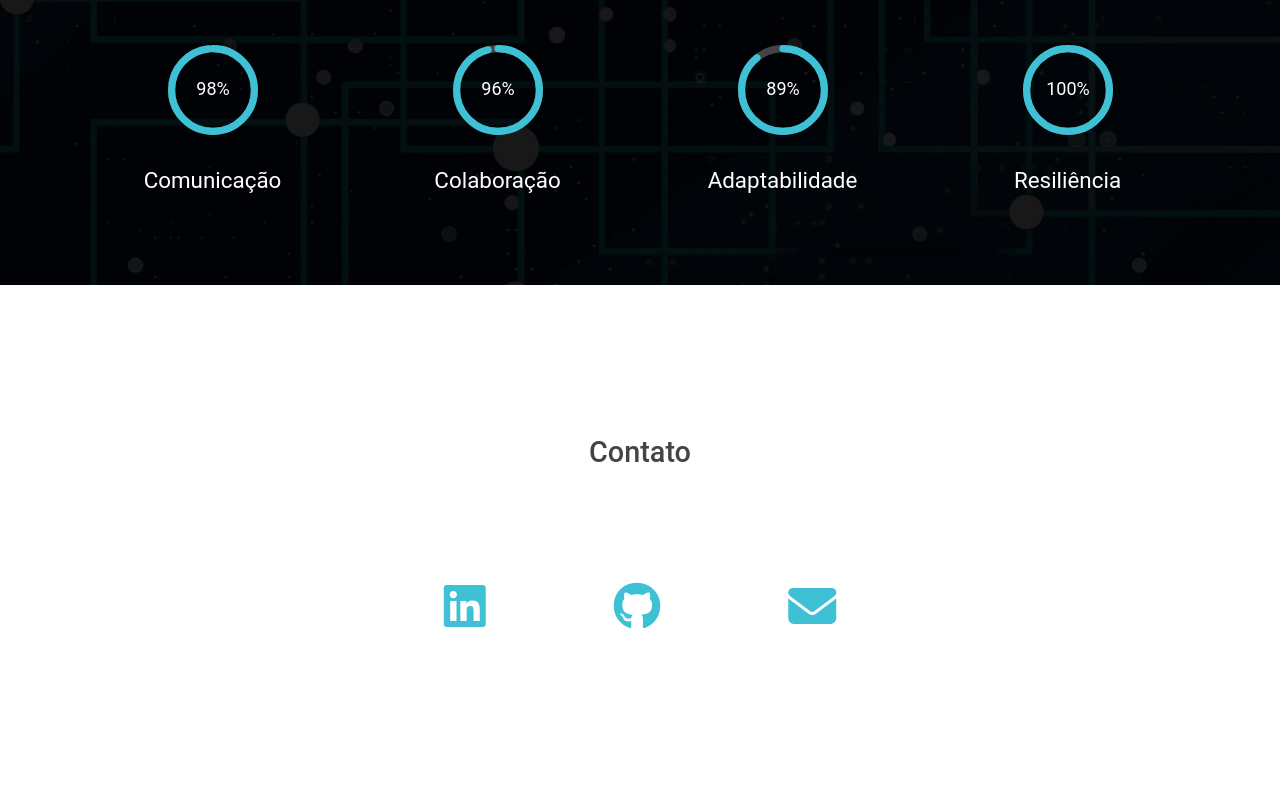
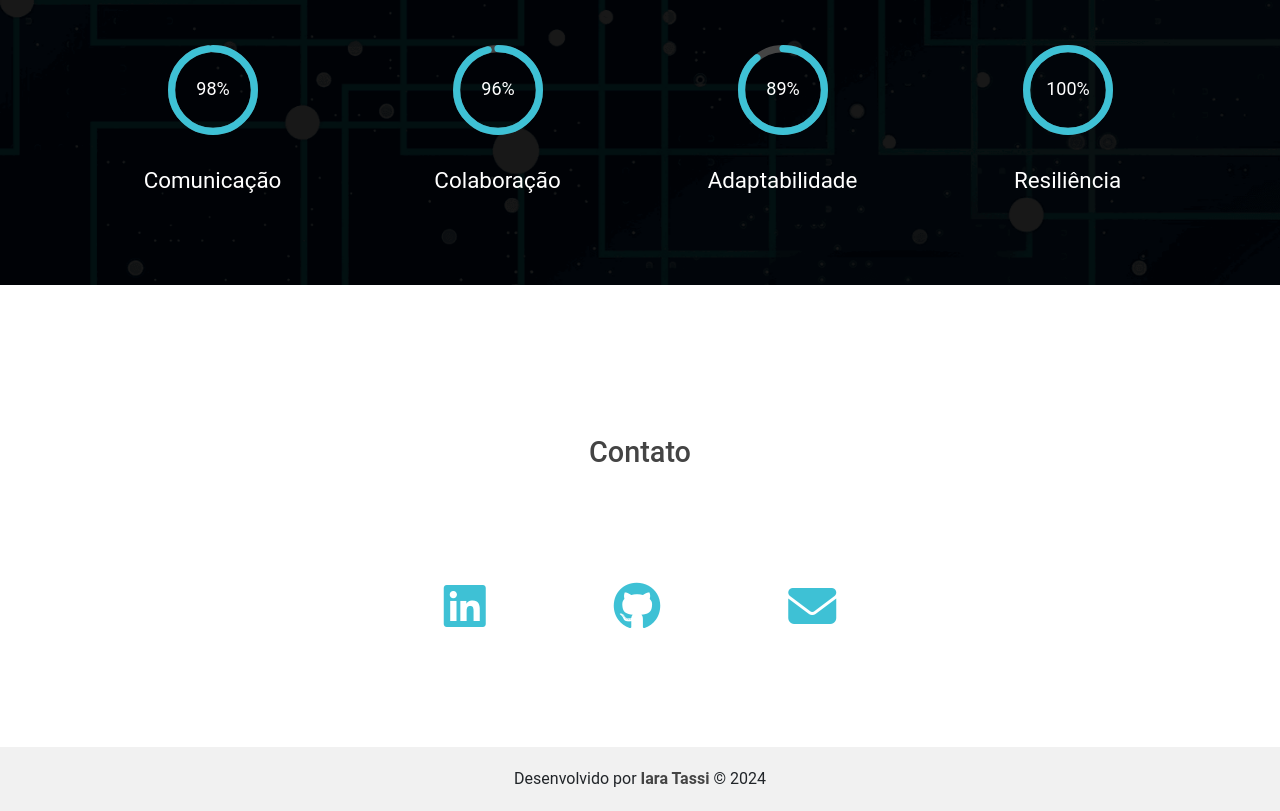
Before and after one commit to IaraTassi/new-portfolio-iara-tassi, a React (Vite) app: page / in a window 1280 px wide. Shown: the part 3848-4659 px from the top of the page. Before the commit the page ends 4595 px from the top, so only its background shows below. Built offline with nearby package versions, Linux system fonts and the light colour scheme.

Commit message:
Adicionando arquivos Footer.css e Footer.tsx

```diff
--- a/src/App.tsx
+++ b/src/App.tsx
@@ -10,6 +10,7 @@ import "@fortawesome/fontawesome-free/css/all.min.css";
 import Projects from "./components/Projects/Projects";
 import Skills from "./components/Skills/Skills";
 import Contact from "./components/Contact/Contact";
+import Footer from "./components/Footer/Footer";
 
 AOS.init({
   duration: 1000,
@@ -25,6 +26,7 @@ function App() {
       <Projects />
       <Skills />
       <Contact />
+      <Footer />
     </div>
   );
 }
--- /dev/null
+++ b/src/components/Footer/Footer.css
@@ -0,0 +1,22 @@
+#copy-area {
+  background-color: #f1f1f1;
+}
+
+#copy-area .container {
+  padding: 20px 0;
+  text-align: center;
+}
+
+#copy-area .container p {
+  margin-bottom: 0;
+}
+
+#copy-area .container strong {
+  font-weight: bold;
+  color: #444;
+}
+
+#copy-area .container strong:hover {
+  text-decoration: none;
+  color: #3ec1d5;
+}
--- /dev/null
+++ b/src/components/Footer/Footer.tsx
@@ -0,0 +1,21 @@
+import React from "react";
+
+const Footer: React.FC = () => {
+  return (
+    <footer>
+      <div id="copy-area">
+        <div className="container">
+          <div className="row">
+            <div className="col-md-12">
+              <p>
+                Desenvolvido por <strong>Iara Tassi</strong> &copy; 2024
+              </p>
+            </div>
+          </div>
+        </div>
+      </div>
+    </footer>
+  );
+};
+
+export default Footer;
--- a/src/main.tsx
+++ b/src/main.tsx
@@ -8,6 +8,7 @@ import "./components/About/About.css";
 import "./components/Course/Course.css";
 import "./components/Skills/Skills.css";
 import "./components/Contact/Contact.css";
+import "./components/Footer/Footer.css";
 
 createRoot(document.getElementById("root")!).render(
   <StrictMode>
```
